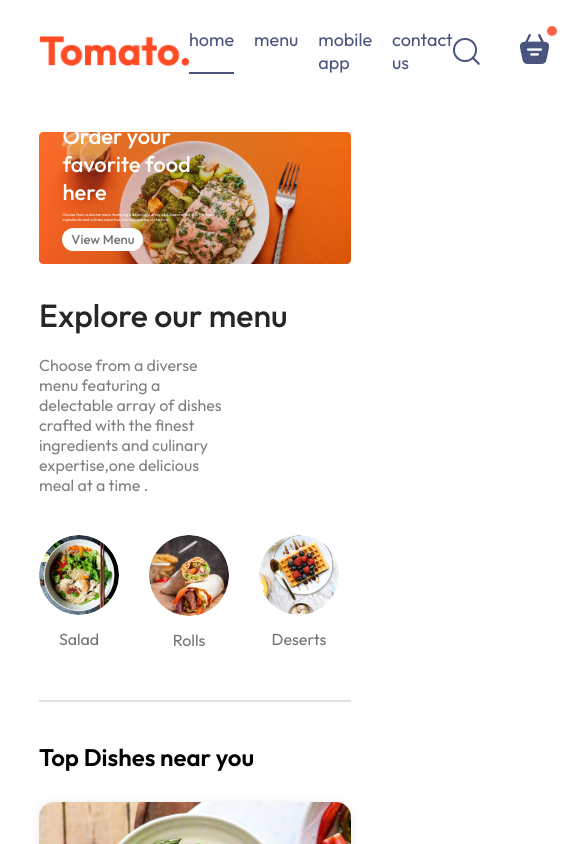
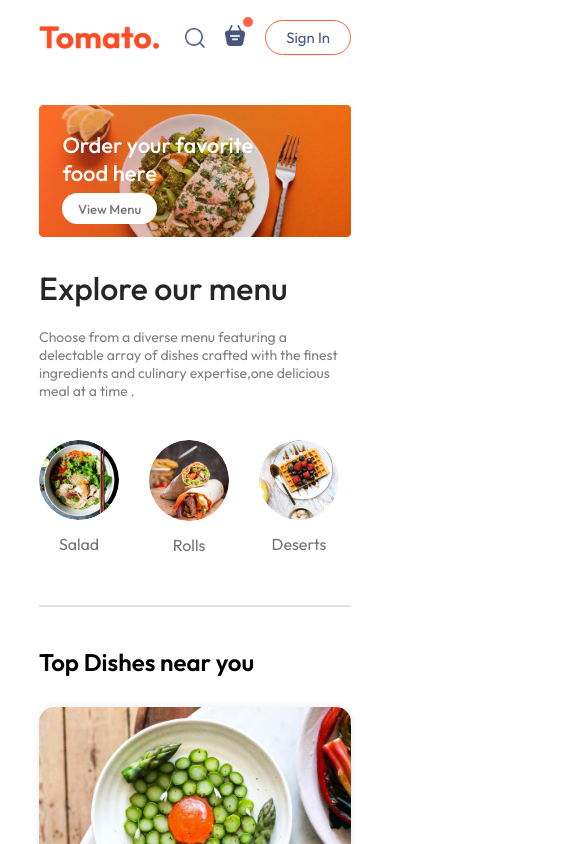
Before and after one commit to amitttt12/food-delivery-frontend, a React (Vite) app: page / in a window 390 px wide. Shown: the top 844 px of the page, 585 px wide, since content can reach past the window. Built offline with nearby package versions, Linux system fonts and the light colour scheme.

Commit message:
made the home page responsive and added scrollbar feature in the menu list

```diff
--- a/src/components/ExploreMenu/ExploreMenu.css
+++ b/src/components/ExploreMenu/ExploreMenu.css
@@ -55,3 +55,11 @@
   border: 4px solid tomato;
   padding: 2px;
 }
+
+@media (max-width: 1050px) {
+  .exploreMenuText {
+    max-width: 100%;
+    font-size: 14px;
+
+  }
+}
--- a/src/components/Footer/Footer.css
+++ b/src/components/Footer/Footer.css
@@ -52,3 +52,15 @@
   background-color: grey;
   border: none;
 }
+
+@media (max-width: 750px) {
+  .footerContent {
+    display: flex;
+    flex-direction: column;
+    gap: 35px;
+  }
+
+  .footerCopyright {
+    text-align: center;
+  }
+}
--- a/src/components/Header/Header.css
+++ b/src/components/Header/Header.css
@@ -39,3 +39,22 @@
   border-radius: 50px;
   cursor: pointer;
 }
+
+@media (max-width: 1050px) {
+  .headerContents {
+    max-width: 45%;
+  }
+}
+
+@media (max-width: 750px) {
+  .headerContents {
+    max-width: 65%;
+  }
+
+  .headerContents p {
+    display: none;
+  }
+  .headerContents button {
+    padding: 2vw 4vw;
+  }
+}
--- a/src/components/Header/Header.jsx
+++ b/src/components/Header/Header.jsx
@@ -1,4 +1,4 @@
-import React from "react";
+
 import "./Header.css";
 
 const Header = () => {
--- a/src/components/Navbar/Navbar.css
+++ b/src/components/Navbar/Navbar.css
@@ -59,3 +59,54 @@
   top: -8px;
   right: -8px;
 }
+
+@media (max-width: 1050px) {
+  .navbar .logo {
+    width: 140px;
+  }
+
+  .navbarMenu {
+    gap: 20px;
+    font-size: 17px;
+  }
+
+  .navbarRight {
+    gap: 30px;
+  }
+  .navbarRight img {
+    width: 22px;
+  }
+
+  .navbarRight button {
+    padding: 8px 25px;
+  }
+}
+
+@media (max-width: 900px) {
+  .navbar .logo {
+    width: 120px;
+  }
+
+  .navbarMenu {
+    gap: 15px;
+    font-size: 16px;
+  }
+
+  .navbarRight {
+    gap: 20px;
+  }
+  .navbarRight img {
+    width: 20px;
+  }
+
+  .navbarRight button {
+    padding: 7px 20px;
+    font-size: 15px;
+  }
+}
+
+@media (max-width: 750px) {
+  .navbarMenu {
+    display: none;
+  }
+}
--- a/src/components/Navbar/Navbar.jsx
+++ b/src/components/Navbar/Navbar.jsx
@@ -2,6 +2,7 @@
 import "./Navbar.css";
 import { assets } from "../../assets/assets";
 import { useState } from "react";
+import { Link } from "react-router-dom";
 
 const Navbar = () => {
   const [menu, setmenu] = useState("home");
@@ -10,31 +11,35 @@
       <img src={assets.logo} alt="Logo" className="logo" />
 
       <ul className="navbarMenu">
-        <li
+        <Link
+          to='/'
           onClick={() => setmenu("home")}
           className={menu === "home" ? "active" : ""}
         >
           {" "}
           home
-        </li>
-        <li
+        </Link>
+        <a
+          href="#exploremenu"
           onClick={() => setmenu("menu")}
           className={menu === "menu" ? "active" : ""}
         >
           menu
-        </li>
-        <li
+        </a>
+        <a
+          href="#appDownload"
           onClick={() => setmenu("mobile-app")}
           className={menu === "mobile-app" ? "active" : ""}
         >
           mobile app
-        </li>
-        <li
+        </a>
+        <a
+          href="#footer"
           onClick={() => setmenu("contact-us")}
           className={menu === "contact-us" ? "active" : ""}
         >
           contact us
-        </li>
+        </a>
       </ul>
 
       <div className="navbarRight">
--- a/src/index.css
+++ b/src/index.css
@@ -4,6 +4,7 @@
   margin: 0;
   box-sizing: border-box;
   font-family: Outfit;
+  scroll-behavior: smooth;
 }
 
 body {
```
